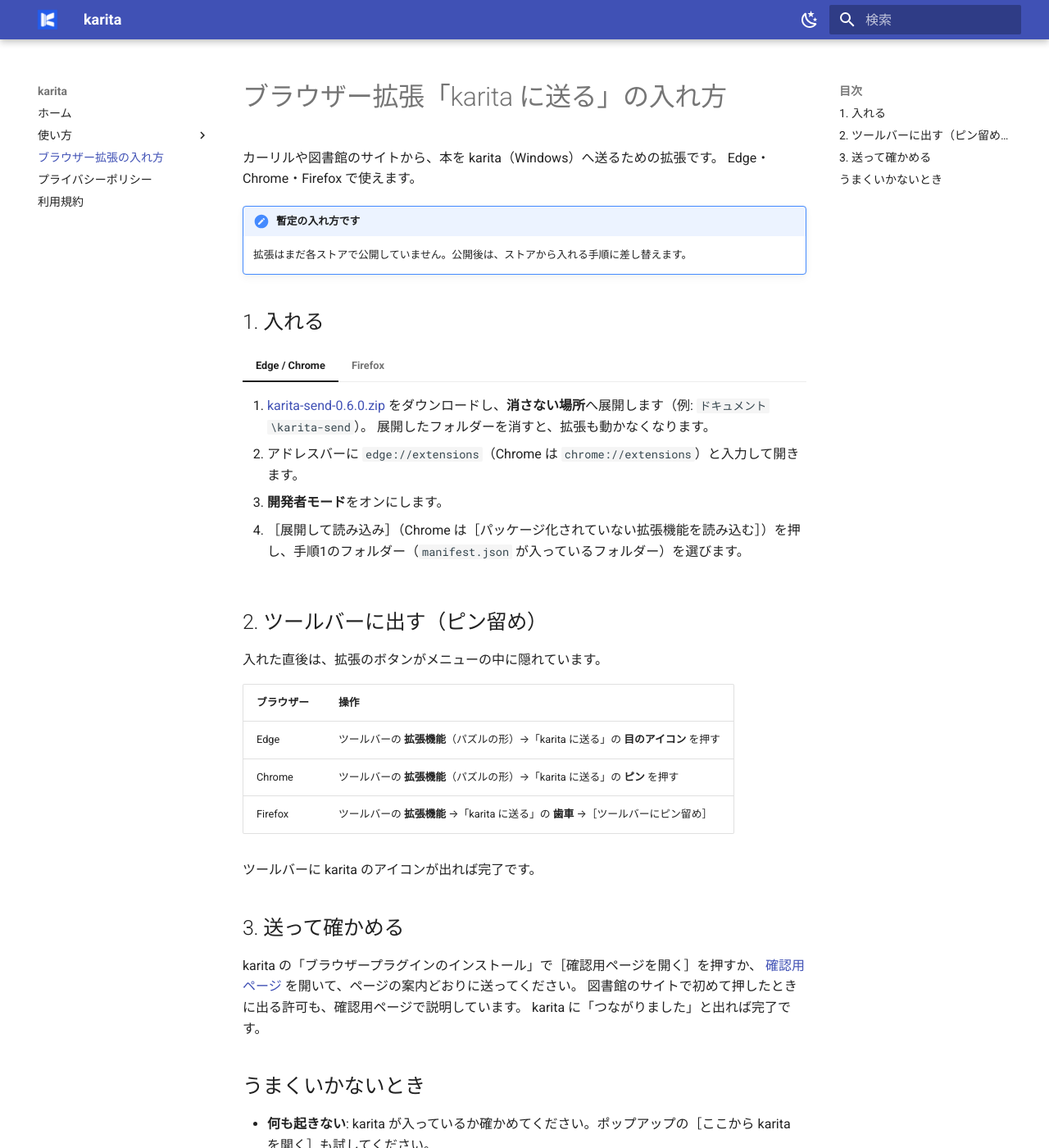
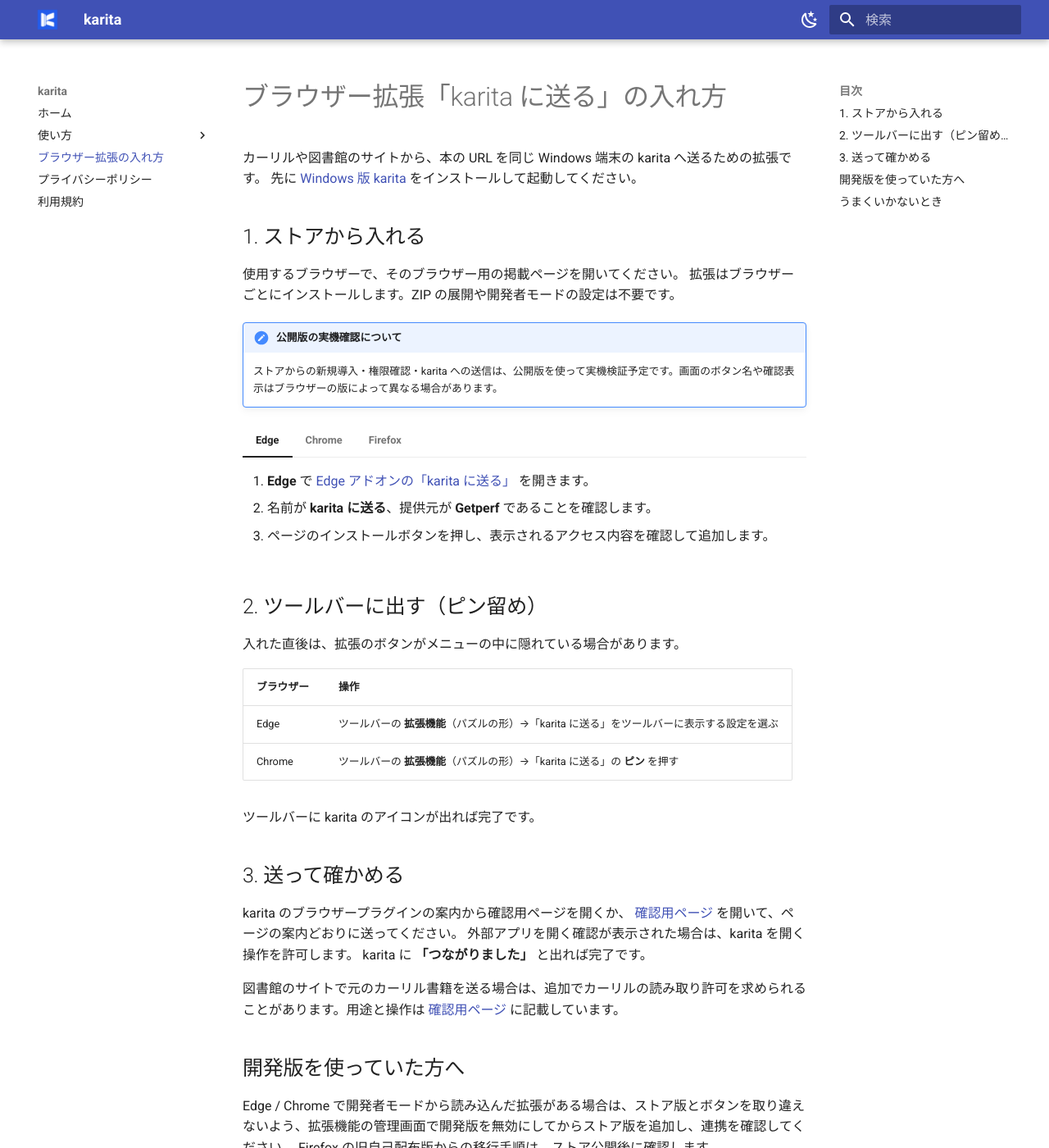
Before and after one commit to getperf/karita-site, an MkDocs documentation site: the page built from docs/extensions/index.md, in a window 1280 px wide and 1400 px high. Shown: the whole window at 82% size. Built offline with MkDocs 1.6.1 and Material for MkDocs 9.7.7, drawn with Linux system fonts in a browser that asks for light colours; some of the changed text lies outside the part shown.

Commit message:
docs: guide Windows and extensions installation through stores

```diff
--- a/docs/extensions/index.md
+++ b/docs/extensions/index.md
@@ -1,49 +1,66 @@
 # ブラウザー拡張「karita に送る」の入れ方
 
-カーリルや図書館のサイトから、本を karita（Windows）へ送るための拡張です。
-Edge・Chrome・Firefox で使えます。
+カーリルや図書館のサイトから、本の URL を同じ Windows 端末の karita へ送るための拡張です。
+先に [Windows 版 karita](../guide/windows/setup.md) をインストールして起動してください。
 
-!!! note "暫定の入れ方です"
-    拡張はまだ各ストアで公開していません。公開後は、ストアから入れる手順に差し替えます。
+## 1. ストアから入れる
 
-## 1. 入れる
+使用するブラウザーで、そのブラウザー用の掲載ページを開いてください。
+拡張はブラウザーごとにインストールします。ZIP の展開や開発者モードの設定は不要です。
 
-=== "Edge / Chrome"
+!!! note "公開版の実機確認について"
+    ストアからの新規導入・権限確認・karita への送信は、公開版を使って実機検証予定です。画面のボタン名や確認表示はブラウザーの版によって異なる場合があります。
 
-    1. [karita-send-0.6.0.zip](../downloads/karita-send-0.6.0.zip) をダウンロードし、**消さない場所**へ展開します（例: `ドキュメント\karita-send`）。
-       展開したフォルダーを消すと、拡張も動かなくなります。
-    2. アドレスバーに `edge://extensions`（Chrome は `chrome://extensions`）と入力して開きます。
-    3. **開発者モード**をオンにします。
-    4. ［展開して読み込み］（Chrome は［パッケージ化されていない拡張機能を読み込む］）を押し、手順1のフォルダー（`manifest.json` が入っているフォルダー）を選びます。
+=== "Edge"
+
+    1. **Edge** で [Edge アドオンの「karita に送る」](https://microsoftedge.microsoft.com/addons/detail/hihnlcmokajbhleeediopaoflkllmgaa) を開きます。
+    2. 名前が **karita に送る**、提供元が **Getperf** であることを確認します。
+    3. ページのインストールボタンを押し、表示されるアクセス内容を確認して追加します。
+
+=== "Chrome"
+
+    1. **Chrome** で [Chrome ウェブストアの「karita に送る」](https://chromewebstore.google.com/detail/apkcdfgkmojfmgenockhgddmjcjpbphp) を開きます。
+    2. 名前が **karita に送る** であることを確認します。
+    3. ［Chrome に追加］を押し、表示されるアクセス内容を確認して追加します。
+
+    2026年10月21日に公開版 0.6.1 の掲載を確認しました。
 
 === "Firefox"
 
-    署名済みの配布ファイルを準備中です。用意でき次第、ここに掲載します。
+    Firefox 142 以降が対象です。ストア掲載の審査待ちです。公開を確認後、正式な入手先と手順を掲載します。
 
 ## 2. ツールバーに出す（ピン留め）
 
-入れた直後は、拡張のボタンがメニューの中に隠れています。
+入れた直後は、拡張のボタンがメニューの中に隠れている場合があります。
 
 | ブラウザー | 操作 |
 |---|---|
-| Edge | ツールバーの **拡張機能**（パズルの形）→「karita に送る」の **目のアイコン** を押す |
+| Edge | ツールバーの **拡張機能**（パズルの形）→「karita に送る」をツールバーに表示する設定を選ぶ |
 | Chrome | ツールバーの **拡張機能**（パズルの形）→「karita に送る」の **ピン** を押す |
-| Firefox | ツールバーの **拡張機能** →「karita に送る」の **歯車** →［ツールバーにピン留め］ |
 
 ツールバーに karita のアイコンが出れば完了です。
 
 ## 3. 送って確かめる
 
-karita の「ブラウザープラグインのインストール」で［確認用ページを開く］を押すか、
+karita のブラウザープラグインの案内から確認用ページを開くか、
 [確認用ページ](check.md) を開いて、ページの案内どおりに送ってください。
-図書館のサイトで初めて押したときに出る許可も、確認用ページで説明しています。
-karita に「つながりました」と出れば完了です。
+外部アプリを開く確認が表示された場合は、karita を開く操作を許可します。
+karita に **「つながりました」** と出れば完了です。
+
+図書館のサイトで元のカーリル書籍を送る場合は、追加でカーリルの読み取り許可を求められることがあります。用途と操作は [確認用ページ](check.md) に記載しています。
+
+## 開発版を使っていた方へ
+
+Edge / Chrome で開発者モードから読み込んだ拡張がある場合は、ストア版とボタンを取り違えないよう、拡張機能の管理画面で開発版を無効にしてからストア版を追加し、連携を確認してください。
+Firefox の旧自己配布版からの移行手順は、ストア公開後に確認します。
 
 ## うまくいかないとき {#trouble}
 
-- **何も起きない**: karita が入っているか確かめてください。ポップアップの［ここから karita を開く］も試してください。
-- **「Web ページのタブで押してください」と出る**: ブラウザーの設定画面や新しいタブでは送れません。確認用ページなど、普通のページのタブで押してください。
+- **ストアで追加できない**: 対象のブラウザーで掲載ページを開いているか確認してください。組織の管理設定により追加できない場合もあります。
+- **何も起きない**: 同じ Windows 端末に karita が入っているか確かめてください。ポップアップの［ここから karita を開く］も試してください。
+- **「Web ページのタブで押してください」と出る**: ストアやブラウザーの設定画面ではなく、確認用ページなど普通の Web ページで試してください。
 - **拡張のボタンが無い**: 手順2のピン留めを確かめてください。
-- **ほかのブラウザーで送りたい**: そのブラウザーにも拡張を入れてください。拡張はブラウザーごとに入れます。
+- **ほかのブラウザーで送りたい**: そのブラウザーにも拡張を入れてください。
 
 拡張が無くても、karita の予約画面で URL を貼り付けたり、手で入力したりして記録できます。
+図書館の予約・貸出しの状態や期限は自動取得されません。図書館サイトで確認し、karita の記録を手動で更新してください。
```
Also changed, not shown: docs/guide/windows/setup.md (+6 -2 lines).
